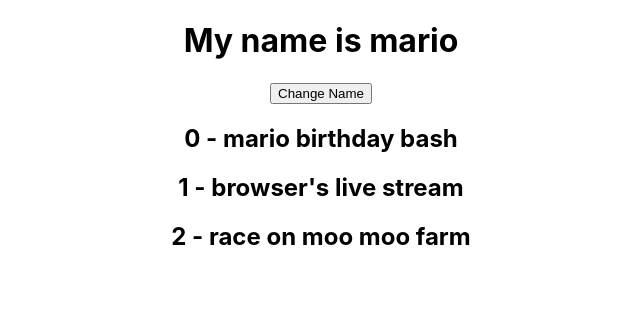
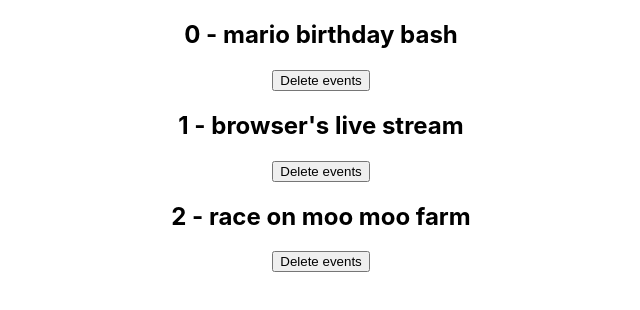
Before and after one commit to gauravdotiyal/React_1, a React (Create React App) app: page / in a window 1280 px wide. Shown: the top 310 px of the page, without its empty margins (319-959 px from the left). Built offline with nearby package versions, Linux system fonts and the light colour scheme.

Commit message:
git commit -m "setevents for deleting"

```diff
--- a/src/App.js
+++ b/src/App.js
@@ -3,23 +3,24 @@ import { useState} from 'react';
 
 
 function App() {
-  const [name,setName]=useState('mario')
+
   const [events,setEvents]=useState([
     {title:"mario birthday bash",id:1},
     {title:"browser's live stream",id:2},
     {title:"race on moo moo farm", id:3}
   ])
-  const handleclick =()=>{
-    setName('luigi')
-    console.log(name);
+  const handleclick =(id)=>{
+     setEvents(events.filter((event)=>{
+       return  id!==event.id;
+     }))
+     console.log(id);
   }
   return (
     <div className='App'>
-      <h1> My name is {name} </h1>
-    <button onClick={handleclick}>Change Name</button>
       {events.map((event,index)=> (
          <div key={event.id}>
          <h2>{index} - {event.title}</h2>
+         <button onClick={()=> handleclick(event.id)}>Delete events</button>
        </div>
       ))}
     </div>
```
